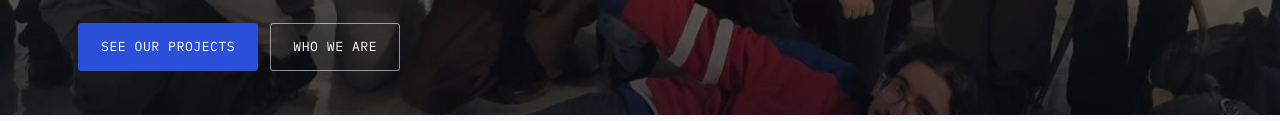
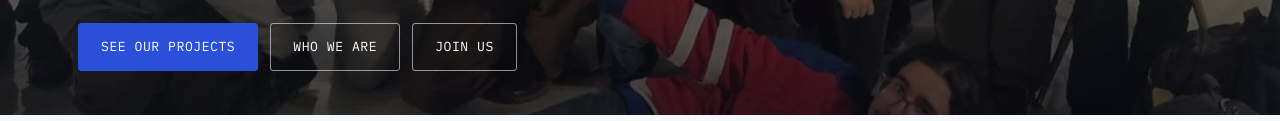
Before and after one commit to SaffronWare/DawsonAerospaceWebsiteV100000, a website: page index.html in a window 1280 px wide. Shown: the part 764-885 px from the top of the page. Drawn offline with Linux system fonts and the light colour scheme.

Commit message:
Update index.html

```diff
--- a/index.html
+++ b/index.html
@@ -58,6 +58,7 @@
       <div class="hero-actions">
         <a href="#projects" class="btn btn-primary">See Our Projects</a>
         <a href="#who-we-are" class="btn btn-ghost">Who We Are</a>
+        <a href="#contact" class="btn btn-ghost">Join Us</a>
       </div>
     </div>
   </div>
```
